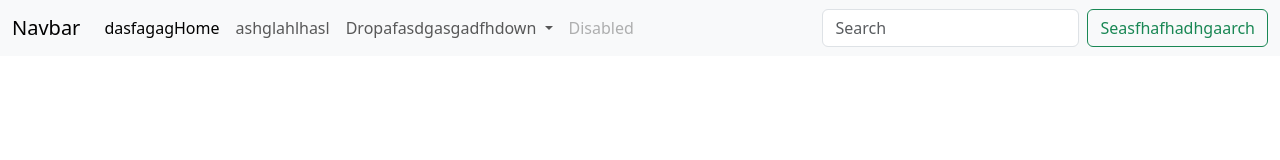
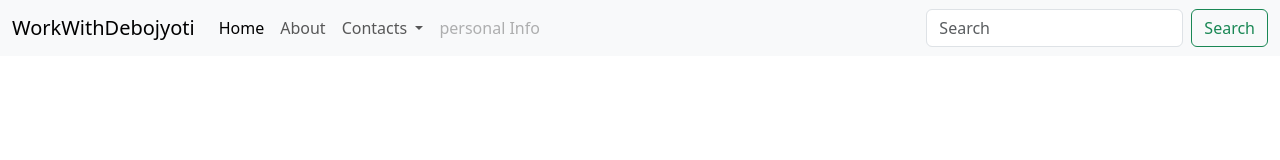
Before and after one commit to DR433/debojyotiRahut, a plain HTML site: page static/index.html in a window 1280 px wide. Drawn offline with nearby package versions, Linux system fonts and the light colour scheme.

Commit message:
updating the modifier branch of index.html

```diff
--- a/static/index.html
+++ b/static/index.html
@@ -4,7 +4,7 @@
     <meta charset="UTF-8">
     <meta http-equiv="X-UA-Compatible" content="IE=edge">
     <meta name="viewport" content="width=device-width, initial-scale=1.0">
-    <title>My git website</title>
+    <title>My git website - Git Modifier Different Branch</title>
 
     <!-- adding css  -->
     <link href="https://cdn.jsdelivr.net/npm/bootstrap@5.3.0-alpha1/dist/css/bootstrap.min.css" rel="stylesheet" integrity="sha384-GLhlTQ8iRABdZLl6O3oVMWSktQOp6b7In1Zl3/Jr59b6EGGoI1aFkw7cmDA6j6gD" crossorigin="anonymous">
@@ -14,36 +14,36 @@
     <!-- creating a navbar -->
     <nav class="navbar navbar-expand-lg bg-body-tertiary">
         <div class="container-fluid">
-          <a class="navbar-brand" href="#">Navbar</a>
+          <a class="navbar-brand" href="#">WorkWithDebojyoti</a>
           <button class="navbar-toggler" type="button" data-bs-toggle="collapse" data-bs-target="#navbarSupportedContent" aria-controls="navbarSupportedContent" aria-expanded="false" aria-label="Toggle navigation">
             <span class="navbar-toggler-icon"></span>
           </button>
           <div class="collapse navbar-collapse" id="navbarSupportedContent">
             <ul class="navbar-nav me-auto mb-2 mb-lg-0">
               <li class="nav-item">
-                <a class="nav-link active" aria-current="page" href="#">dasfagagHome</a>
+                <a class="nav-link active" aria-current="page" href="#">Home</a>
               </li>
               <li class="nav-item">
-                <a class="nav-link" href="#">ashglahlhasl</a>
+                <a class="nav-link" href="#">About</a>
               </li>
               <li class="nav-item dropdown">
                 <a class="nav-link dropdown-toggle" href="#" role="button" data-bs-toggle="dropdown" aria-expanded="false">
-                  Dropafasdgasgadfhdown
+                  Contacts
                 </a>
                 <ul class="dropdown-menu">
-                  <li><a class="dropdown-item" href="#">Actasdgasgahgion</a></li>
+                  <li><a class="dropdown-item" href="#">Acknowledgement</a></li>
                   <li><a class="dropdown-item" href="#">Another action</a></li>
                   <li><hr class="dropdown-divider"></li>
-                  <li><a class="dropdown-item" href="#">Somethasdgasgaging else here</a></li>
+                  <li><a class="dropdown-item" href="#">Something else here</a></li>
                 </ul>
               </li>
               <li class="nav-item">
-                <a class="nav-link disabled">Disabled</a>
+                <a class="nav-link disabled">personal Info</a>
               </li>
             </ul>
             <form class="d-flex" role="search">
               <input class="form-control me-2" type="search" placeholder="Search" aria-label="Search">
-              <button class="btn btn-outline-success" type="submit">Seasfhafhadhgaarch</button>
+              <button class="btn btn-outline-success" type="submit">Search</button>
             </form>
           </div>
         </div>
```
